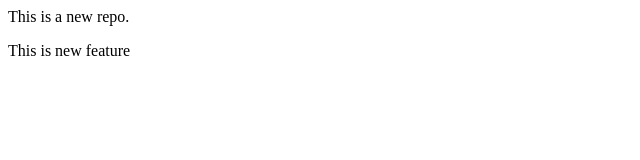
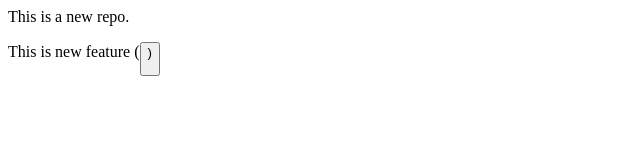
Before and after one commit to amitsingh1759/localrepo, a plain HTML site: page index.html in a window 1280 px wide. Shown: the full height of the page, 0-640 px from the left. Drawn offline with Linux system fonts and the light colour scheme.

Commit message:
Add button

```diff
--- a/index.html
+++ b/index.html
@@ -1,2 +1,2 @@
 <p>This is a new repo.</p>
-<p>This is new feature</p>
+<p>This is new feature (<button>)</p>
```
